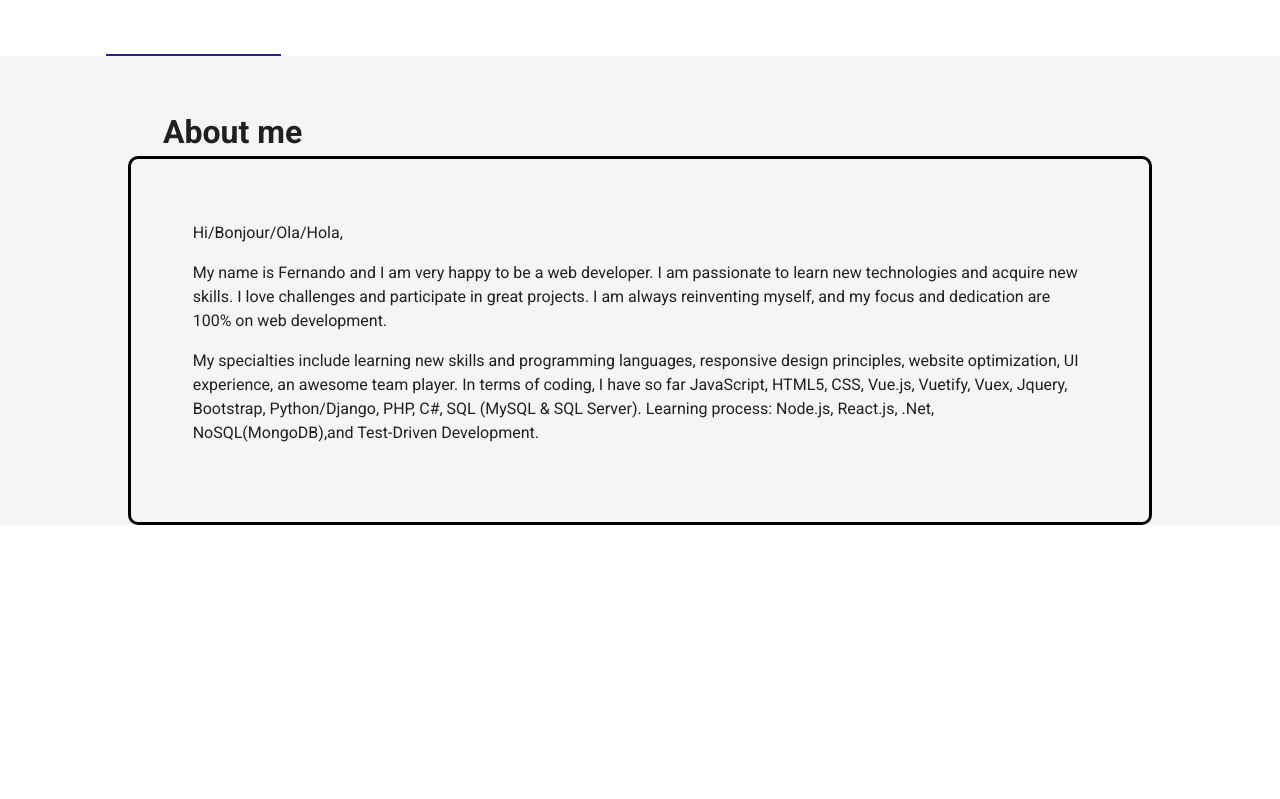
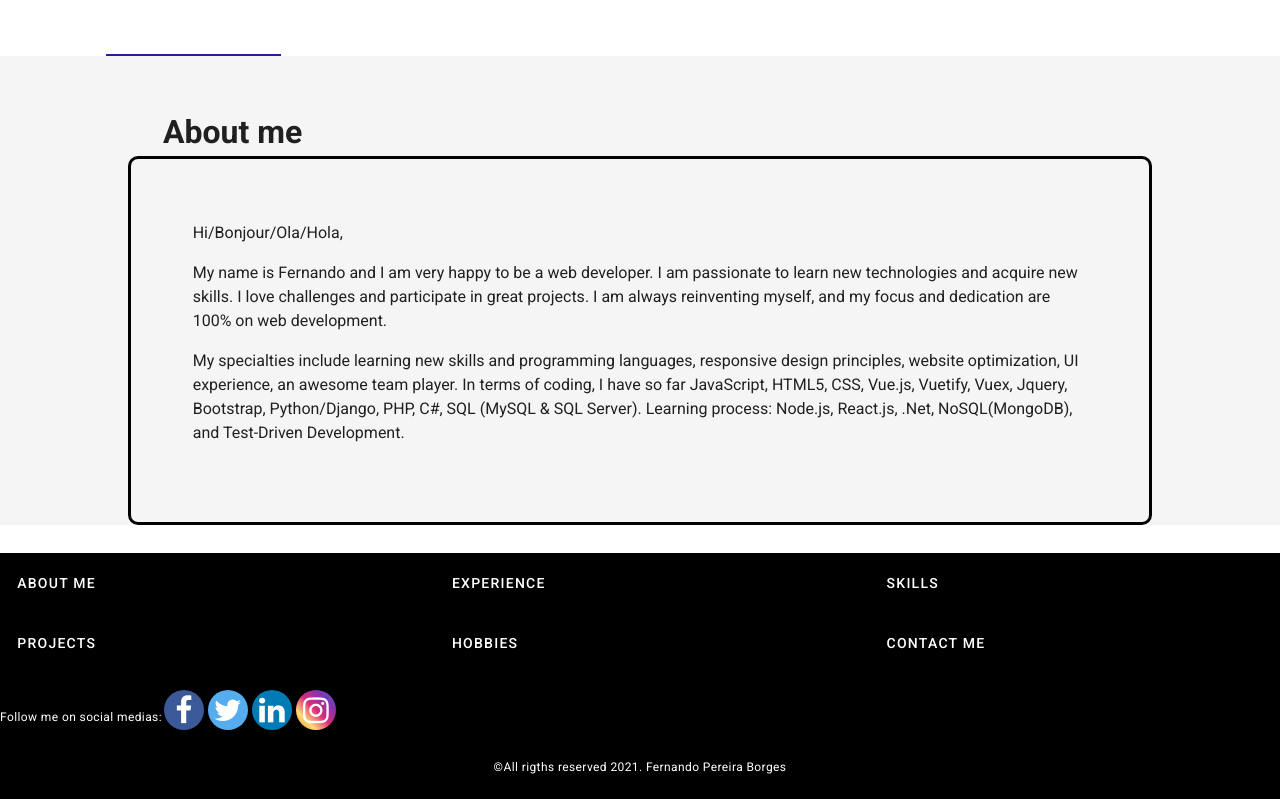
Before and after one commit to fpborges/fernando-webdev, a Vue app: page / in a window 1280 px wide. Shown: the part 872-1671 px from the top of the page. Before the commit the page ends 1397 px from the top, so only its background shows below. Built offline with nearby package versions, Linux system fonts and the light colour scheme.

Commit message:
footer update

```diff
--- /dev/null
+++ b/src/components/Footer.vue
@@ -0,0 +1,102 @@
+<template>
+	<div class="Footer mt-10">
+		<link
+			rel="stylesheet"
+			href="https://cdnjs.cloudflare.com/ajax/libs/font-awesome/4.7.0/css/font-awesome.min.css"
+		/>
+		<v-row>
+			<v-col cols="4" v-for="(link, id) in links" :key="id">
+				<v-btn text class="white--text" :href="link.ref">{{
+					link.title
+				}}</v-btn>
+			</v-col>
+			<v-col>
+				<div class="caption">
+					Follow me on social medias:<a href="#" class="fa fa-facebook"></a>
+					<a href="#" class="fa fa-twitter"></a>
+					<a href="#" class="fa fa-linkedin"></a>
+					<a href="#" class="fa fa-instagram"></a>
+				</div>
+			</v-col>
+		</v-row>
+		<v-container>
+			<v-row class="footerBottom">
+				<v-col>
+					<div class="caption text-center">
+						&copy;All rigths reserved {{ currentYear }}. Fernando Pereira Borges
+					</div>
+				</v-col>
+			</v-row>
+		</v-container>
+	</div>
+</template>
+
+<script>
+	export default {
+		name: "Footer",
+		data: () => ({
+			links: [
+				{ title: "About me", ref: "#about" },
+				{ title: "Experience", ref: "#experience" },
+				{ title: "Skills", ref: "#skills" },
+				{ title: "Projects", ref: "#projects" },
+				{ title: "Hobbies", ref: "#hobbies" },
+				{ title: "Contact me", ref: "#contact" },
+			],
+			currentYear: new Date().getFullYear(),
+		}),
+		methods: {},
+	};
+</script>
+
+<style scoped>
+	.Footer {
+		background-color: black;
+		color: white;
+		/* min-height: 20%; */
+	}
+
+	.footerBottom {
+		padding: 10px 0px 10px 0px;
+	}
+	.fa {
+		padding: 5px;
+		font-size: 30px;
+		border-radius: 100%;
+		width: 40px;
+		text-align: center;
+		text-decoration: none;
+		margin: 5px 2px;
+	}
+
+	.fa:hover {
+		opacity: 0.7;
+	}
+
+	.fa-facebook {
+		background: #3b5998;
+		color: white;
+	}
+
+	.fa-twitter {
+		background: #55acee;
+		color: white;
+	}
+
+	.fa-linkedin {
+		background: #007bb5;
+		color: white;
+	}
+
+	.fa-instagram {
+		background: linear-gradient(
+			45deg,
+			#f58529,
+			#feda77,
+			#dd2a7b,
+			#8134af,
+			#515bd4
+		);
+		color: white;
+	}
+</style>
--- a/src/components/Header.vue
+++ b/src/components/Header.vue
@@ -61,6 +61,7 @@
 		scroll-behavior: smooth;
 	}
 	#top-button {
-		width: 100px;
+		width: 95px;
+		height: 95px;
 	}
 </style>
--- a/src/pages/About.vue
+++ /dev/null
@@ -1,12 +0,0 @@
-<template>
-	<div class="about"></div>
-</template>
-<script>
-	export default {
-		name: "About",
-		data: () => ({
-			show: false,
-		}),
-	};
-</script>
-<style scoped></style>
--- a/src/pages/Home.vue
+++ b/src/pages/Home.vue
@@ -27,7 +27,7 @@
 
 			<v-spacer></v-spacer>
 
-			<v-btn href="/about" target="_blank" text>
+			<v-btn href="/techstack" target="_blank" text>
 				<span class="mr-2">Website Info</span>
 				<v-icon>mdi-open-in-new</v-icon>
 			</v-btn>
@@ -73,6 +73,7 @@
 		>
 			<v-icon>mdi-arrow-up</v-icon>
 		</v-btn>
+		<Footer />
 	</div>
 </template>
 
@@ -83,6 +84,7 @@
 	import NetlifyForm from "../components/netlifyComponents/NetlifyForm.vue";
 	import AboutFernando from "../components/AboutFernando.vue";
 	import Experience from "../components/Experience.vue";
+	import Footer from "../components/Footer.vue";
 
 	export default {
 		name: "Home",
@@ -92,6 +94,7 @@
 			NetlifyForm,
 			AboutFernando,
 			Experience,
+			Footer,
 		},
 		data: () => ({
 			tab: null,
--- /dev/null
+++ b/src/pages/TechStack.vue
@@ -0,0 +1,34 @@
+<template>
+	<div class="TechStack">
+		<v-container>
+			<h3>Technologies used to build this website</h3>
+			<v-card>
+				<v-card-title>Technologies</v-card-title>
+				<v-card-subtitle> FrontEnd </v-card-subtitle>
+				<v-card-text>
+					<ul>
+						<li v-for="(tech, id) in techs" :key="id">
+							{{ tech.name }}: {{ tech.description }}
+						</li>
+					</ul>
+				</v-card-text>
+				<v-card-actions>
+					<v-btn rounded dark href="/" class="success">Back to Home</v-btn>
+				</v-card-actions>
+			</v-card>
+		</v-container>
+	</div>
+</template>
+<script>
+	export default {
+		name: "TechStack",
+		data: () => ({
+			techs: [
+				{ name: "Vue.js", description: "Framework" },
+				{ name: "Vuetify", description: "Material Design Framework" },
+			],
+			show: false,
+		}),
+	};
+</script>
+<style scoped></style>
--- a/src/router/index.js
+++ b/src/router/index.js
@@ -1,29 +1,29 @@
-import Vue from 'vue'
-import VueRouter from 'vue-router'
+import Vue from "vue";
+import VueRouter from "vue-router";
 
 // Import pages
-const Home = () => import('../pages/Home.vue');
-const About = () => import ('../pages/About.vue');
+const Home = () => import("../pages/Home.vue");
+const TechStack = () => import("../pages/TechStack");
 
-Vue.use(VueRouter)
+Vue.use(VueRouter);
 
 const routes = [
-  {
-    path: '/',
-    name: 'Home',
-    component: Home
-  },
-  {
-    path: '/about',
-    name: 'About',
-    component: About
-  }
-]
+	{
+		path: "/",
+		name: "Home",
+		component: Home,
+	},
+	{
+		path: "/techstack",
+		name: "TechStack",
+		component: TechStack,
+	},
+];
 
 const router = new VueRouter({
-  mode: 'history',
-  base: process.env.BASE_URL,
-  routes
-})
+	mode: "history",
+	base: process.env.BASE_URL,
+	routes,
+});
 
-export default router
+export default router;
--- a/src/store/aboutFernando/moduleAboutState.js
+++ b/src/store/aboutFernando/moduleAboutState.js
@@ -1,3 +1,3 @@
 export default {
-	description: `<p>Hi/Bonjour/Ola/Hola,</p><p>My name is Fernando and I am very happy to be a web developer. I am passionate to learn new technologies and acquire new skills. I love challenges and participate in great projects. I am always reinventing myself, and my focus and dedication are 100% on web development.</p><p> My specialties include learning new skills and programming languages, responsive design principles, website optimization, UI experience, an awesome team player. In terms of coding, I have so far JavaScript, HTML5, CSS, Vue.js, Vuetify, Vuex, Jquery, Bootstrap, Python/Django, PHP, C#, SQL (MySQL & SQL Server). Learning process: Node.js, React.js, .Net, NoSQL(MongoDB),and Test-Driven Development.</p>`,
+	description: `<p>Hi/Bonjour/Ola/Hola,</p><p>My name is Fernando and I am very happy to be a web developer. I am passionate to learn new technologies and acquire new skills. I love challenges and participate in great projects. I am always reinventing myself, and my focus and dedication are 100% on web development.</p><p> My specialties include learning new skills and programming languages, responsive design principles, website optimization, UI experience, an awesome team player. In terms of coding, I have so far JavaScript, HTML5, CSS, Vue.js, Vuetify, Vuex, Jquery, Bootstrap, Python/Django, PHP, C#, SQL (MySQL & SQL Server). Learning process: Node.js, React.js, .Net, NoSQL(MongoDB), and Test-Driven Development.</p>`,
 };
```
